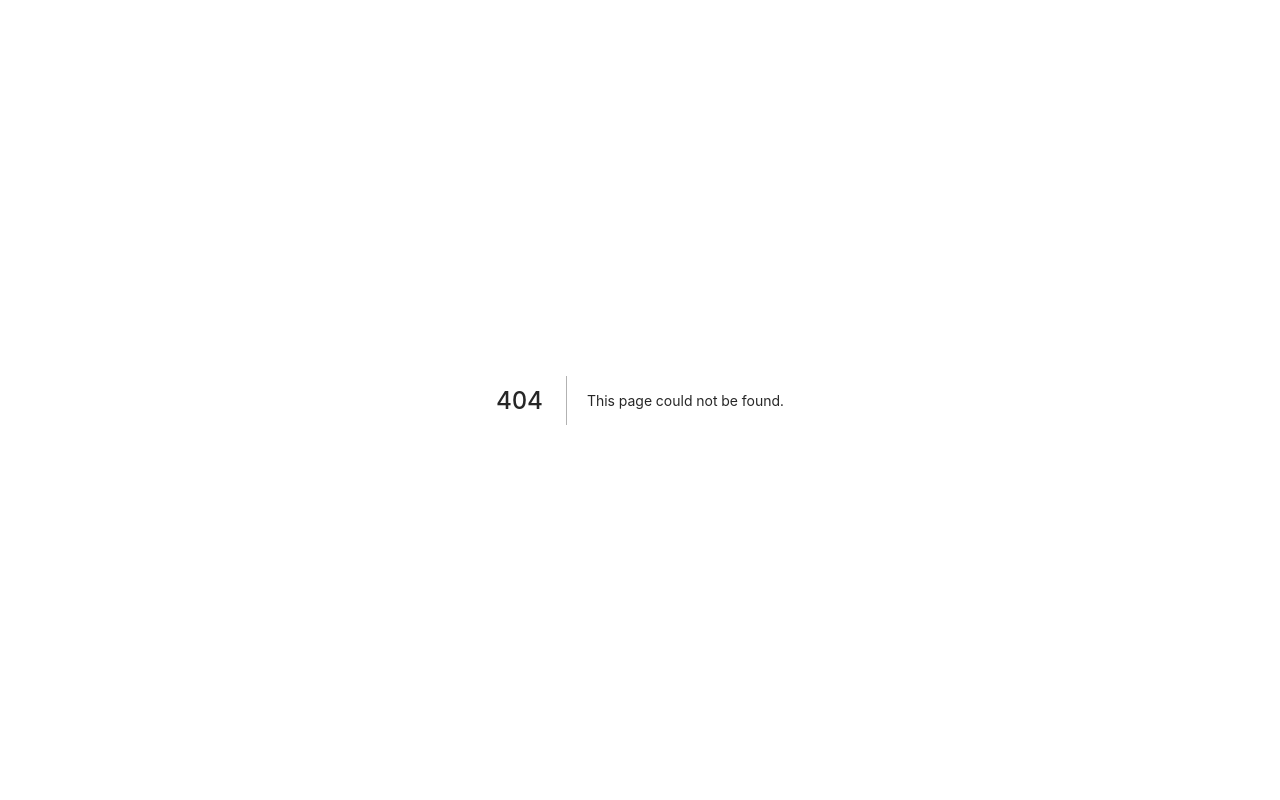
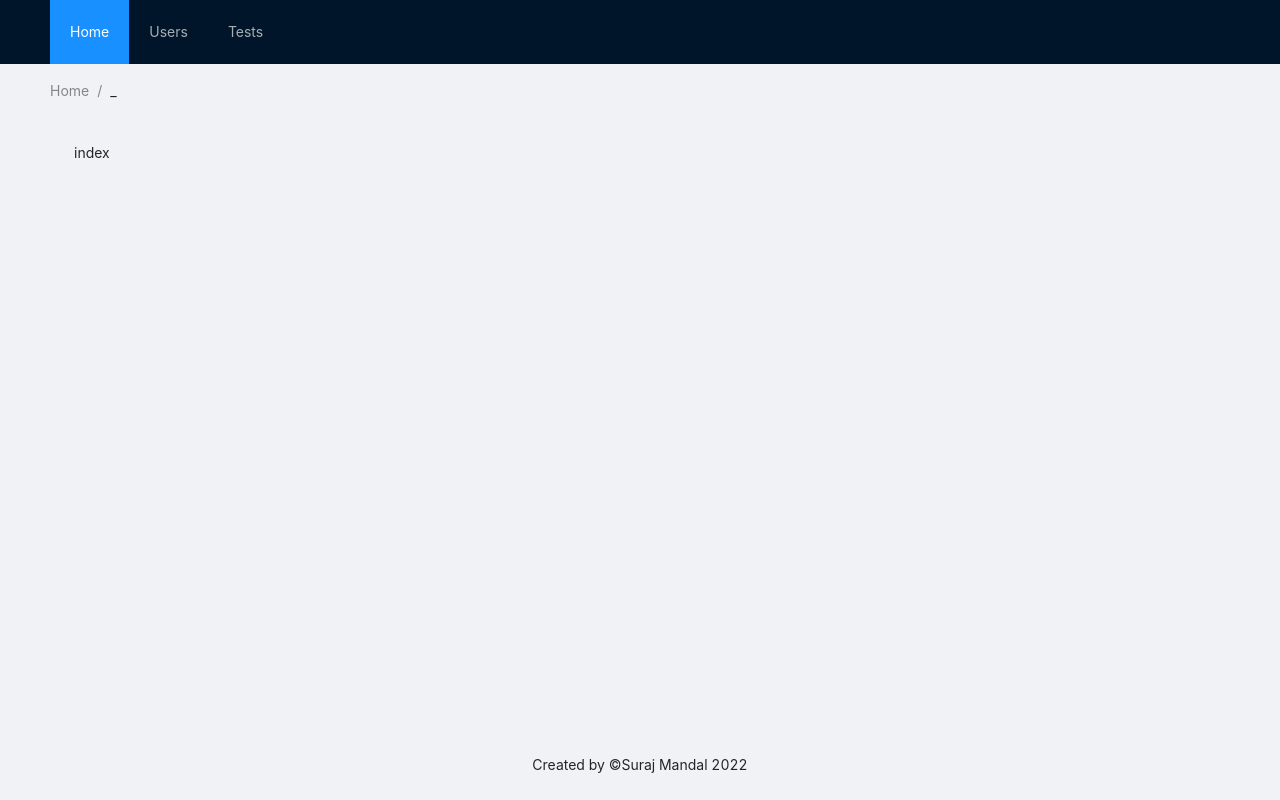
Before and after one commit to College-Assignments/brisk-em-frontend, a Next.js app: page /teacher/home in a window 1280 px wide. Before the commit this address had no page. Built offline with nearby package versions, Linux system fonts and the light colour scheme.

Commit message:
make layout system work

```diff
--- a/pages/_app.tsx
+++ b/pages/_app.tsx
@@ -1,10 +1,10 @@
+import '@/styles/globals.scss';
 import 'antd/dist/antd.css';
-import '../styles/globals.scss';
 
-import type { AppProps } from 'next/app';
+function MyApp({ Component, pageProps }) {
+  const getLayout = Component.getLayout || ((Page: any) => <Page />);
 
-function MyApp({ Component, pageProps }: AppProps) {
-  return <Component {...pageProps} />;
+  return getLayout(<Component {...pageProps} />);
 }
 
 export default MyApp;
--- /dev/null
+++ b/pages/teacher/home.tsx
@@ -0,0 +1,9 @@
+import { getLayout } from '@/src/layouts/teachers-dashboard';
+
+function Home() {
+  return <div>index</div>;
+}
+
+Home.getLayout = getLayout;
+
+export default Home;
--- a/pages/teacher/dashboard/index.tsx
+++ b/src/layouts/teachers-dashboard.tsx
@@ -1,5 +1,7 @@
 import { Breadcrumb, Layout, Menu } from 'antd';
 import { Content, Footer, Header } from 'antd/lib/layout/layout';
+import Head from 'next/head';
+import { ReactElement, ReactNode } from 'react';
 
 const navbarItems = [
   {
@@ -7,22 +9,22 @@ const navbarItems = [
     label: 'Home',
   },
   {
-    key: 'students',
-    label: 'Students',
+    key: 'users',
+    label: 'Users',
   },
   {
-    key: 'teachers',
-    label: 'Teachers',
-  },
-  {
-    key: 'exams',
-    label: 'Exams',
+    key: 'tests',
+    label: 'Tests',
   },
 ];
 
-export default function Dashboard() {
+function TeachersDashboardLayout({ children }: { children: ReactNode }) {
   return (
     <Layout>
+      <Head>
+        <title>Teacher Dashboard</title>
+        <meta name="viewport" content="initial-scale=1.0, width=device-width" />
+      </Head>
       <Header style={{ position: 'fixed', zIndex: 1, width: '100%' }}>
         <div className="logo" />
         <Menu theme="dark" mode="horizontal" defaultSelectedKeys={['home']} items={navbarItems} />
@@ -39,10 +41,14 @@ export default function Dashboard() {
             minHeight: 'calc(100vh - 64px - 70px - 22px - 32px)',
           }}
         >
-          Content
+          {children}
         </div>
       </Content>
       <Footer style={{ textAlign: 'center' }}>Created by ©Suraj Mandal 2022</Footer>
     </Layout>
   );
 }
+
+export const getLayout = (page: any) => <TeachersDashboardLayout>{page}</TeachersDashboardLayout>;
+
+export default TeachersDashboardLayout;
```
Also changed, not shown: pages/teacher/index.tsx (+3 -4 lines), pages/teacher/users/index.tsx (added, +10 -0 lines), src/layouts/default.tsx (added, +7 -0 lines), tsconfig.json (+6 -2 lines).
